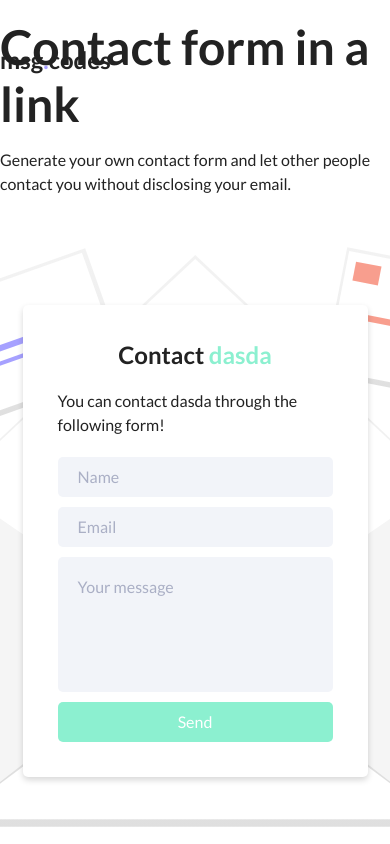
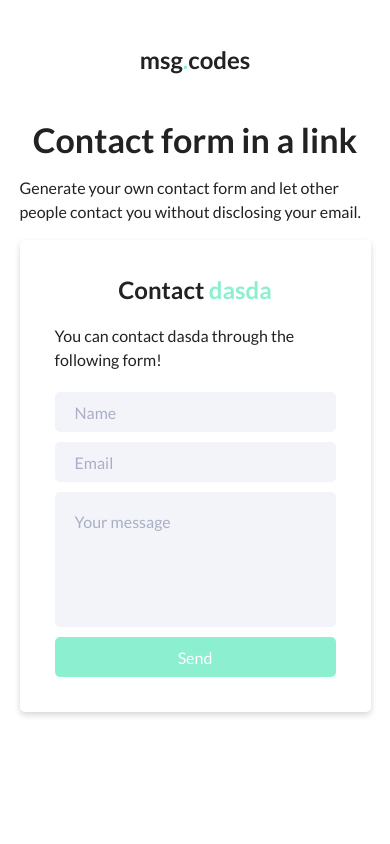
Before and after one commit to gstark0/msg.codes, a Flask app: a page that uses templates/contact.html in a window 390 px wide; the page is wider, and only the part inside the window is pictured. Run offline with Flask 2, Linux system fonts and the light colour scheme; data comes from the database, SQL or seed files in the repository; some libraries are stand-ins or nearby versions.

Commit message:
Responsive web design

```diff
--- /dev/null
+++ b/static/css/responsive.css
@@ -0,0 +1,55 @@
+@media screen and (max-height: 915px) {
+    .contact-container {
+        width: 600px;
+        height: 495px;
+    }
+}
+
+@media screen and (max-height: 800px) {
+    .contact-container {
+        width: 550px;
+        height: unset;
+        margin-top: 0;
+    }
+
+    form {
+        margin-top: 40px;
+    }
+
+    h1 {
+        font-size: 42px;
+    }
+}
+
+@media screen and (max-width: 1120px) {
+    .container {
+        width: 90%;
+    }
+}
+
+@media screen and (max-width: 768px) {
+    .contact-container {
+        width: 100%;
+        height: unset;
+        margin: 0;
+    }
+
+    .container {
+        height: unset;
+    }
+
+    h1 {
+        font-size: 34px;
+    }
+
+    form {
+        margin: 0 auto;
+        width: calc(100% - 70px);
+    }
+
+    #logo {
+        margin: 0 auto;
+        position: static;
+        margin: 45px 0;
+    }
+}
--- a/templates/contact.html
+++ b/templates/contact.html
@@ -8,12 +8,13 @@
 
     <link href="https://fonts.googleapis.com/css?family=Lato:400,700&display=swap" rel="stylesheet">
     <link rel="stylesheet" href="../static/css/main.css">
+    <link rel="stylesheet" href="../static/css/responsive.css">
 
     <script src="https://www.google.com/recaptcha/api.js?render=6Ld44cMUAAAAALUTNRNGAUqagitYS5MQPqZ49Lb4"></script>
 </head>
 <body>
     <div class="container">
-        <a id="logo" href="/">msg<span>.</span>codes</a>
+        <a id="logo" href="/">msg<span style="color: #8CF0D0;">.</span>codes</a>
 
         <div id="main-text">
             <h1>Contact form in a link</h1>
--- a/templates/index.html
+++ b/templates/index.html
@@ -8,6 +8,7 @@
 
     <link href="https://fonts.googleapis.com/css?family=Lato:400,700&display=swap" rel="stylesheet">
     <link rel="stylesheet" href="../static/css/main.css">
+    <link rel="stylesheet" href="../static/css/responsive.css">
 </head>
 <body>
     <div class="container">
```
